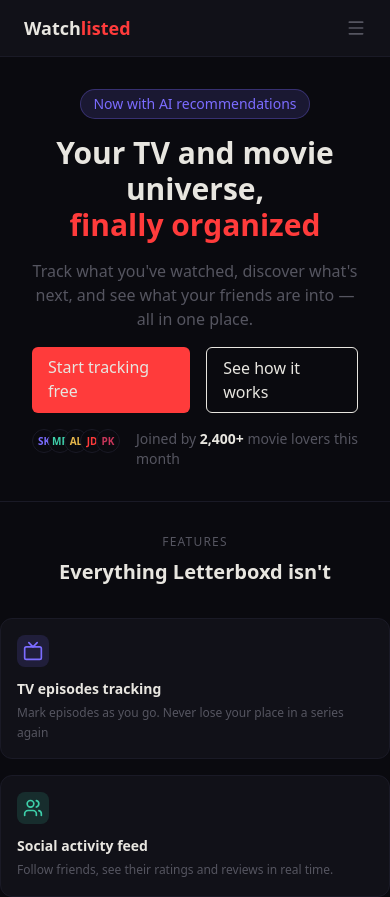
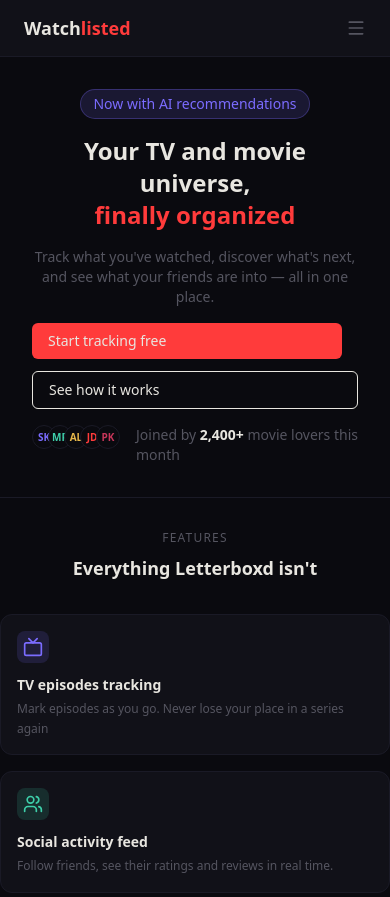
Before and after one commit to AlanGarc1a/watchlisted, a Next.js app: page / in a window 390 px wide. Shown: the top 897 px of the page. Built offline with nearby package versions, Linux system fonts and the light colour scheme.

Commit message:
feat: update typography and layout in Hero and Features components for improved responsiveness

```diff
--- a/src/components/landing/Features.tsx
+++ b/src/components/landing/Features.tsx
@@ -79,7 +79,7 @@ const Features = () => {
         <div>
             <div className="text-center my-8">
                 <p className="uppercase text-muted text-xs tracking-widest mb-2">Features</p>
-                <h2 className="text-xl font-bold text-primary">Everything Letterboxd isn&apos;t</h2>
+                <h2 className="text-lg md:text-xl font-bold text-primary">Everything Letterboxd isn&apos;t</h2>
             </div>
             {/* features grid */}
             <div className="grid grid-cols-1 md:grid-cols-2 lg:grid-cols-3 gap-4 max-w-4xl mx-auto">
--- a/src/components/landing/Hero.tsx
+++ b/src/components/landing/Hero.tsx
@@ -9,23 +9,23 @@ const Hero = () => {
                     <div className="flex justify-center mb-4">
                         <span className="rounded-full border border-violet/30 bg-violet/15 px-3 py-1 text-violet text-sm font-medium">Now with AI recommendations</span>
                     </div>
-                    <h1 className="text-3xl font-semibold text-center mb-4">
+                    <h1 className="text-2xl md:text-3xl lg-text-4xl font-semibold text-center mb-4">
                         Your TV and movie universe,{" "}
                         <span className="block text-brand">finally organized</span>
                     </h1>
-                    <p className="max-w-md mx-auto text-center text-muted mb-4">
+                    <p className="text-sm md:text-base max-w-md mx-auto text-center text-muted mb-4">
                         Track what you&apos;ve watched, discover what&apos;s next, and see what your friends are into — all in one place.
                     </p>
-                    <div className='flex justify-center my-4'>
+                    <div className="flex flex-col sm:flex-row justify-center gap-3 my-4">
                         <Link
                             href="#"
-                            className="inline-block rounded-md bg-brand py-2 px-4 text-primary mr-4"
+                            className="inline-block rounded-md bg-brand py-2 px-4 text-sm md:text-base text-primary mr-4"
                         >
                             Start tracking free
                         </Link>
                         <Link
                             href="#"
-                            className="inline-block border rounded-md py-2 px-4 text-primary"
+                            className="inline-block border rounded-md py-2 px-4 text-sm md:text-base text-primary"
                         >
                             See how it works
                         </Link>
```
